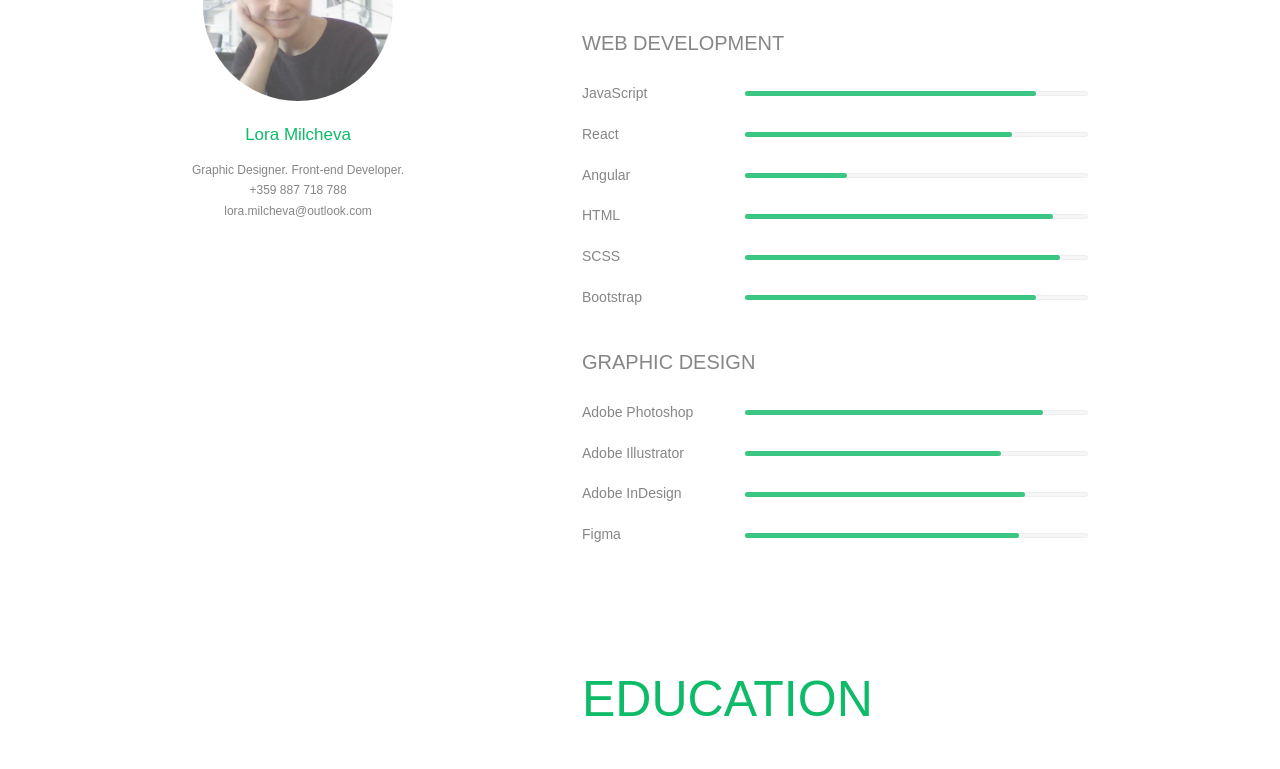
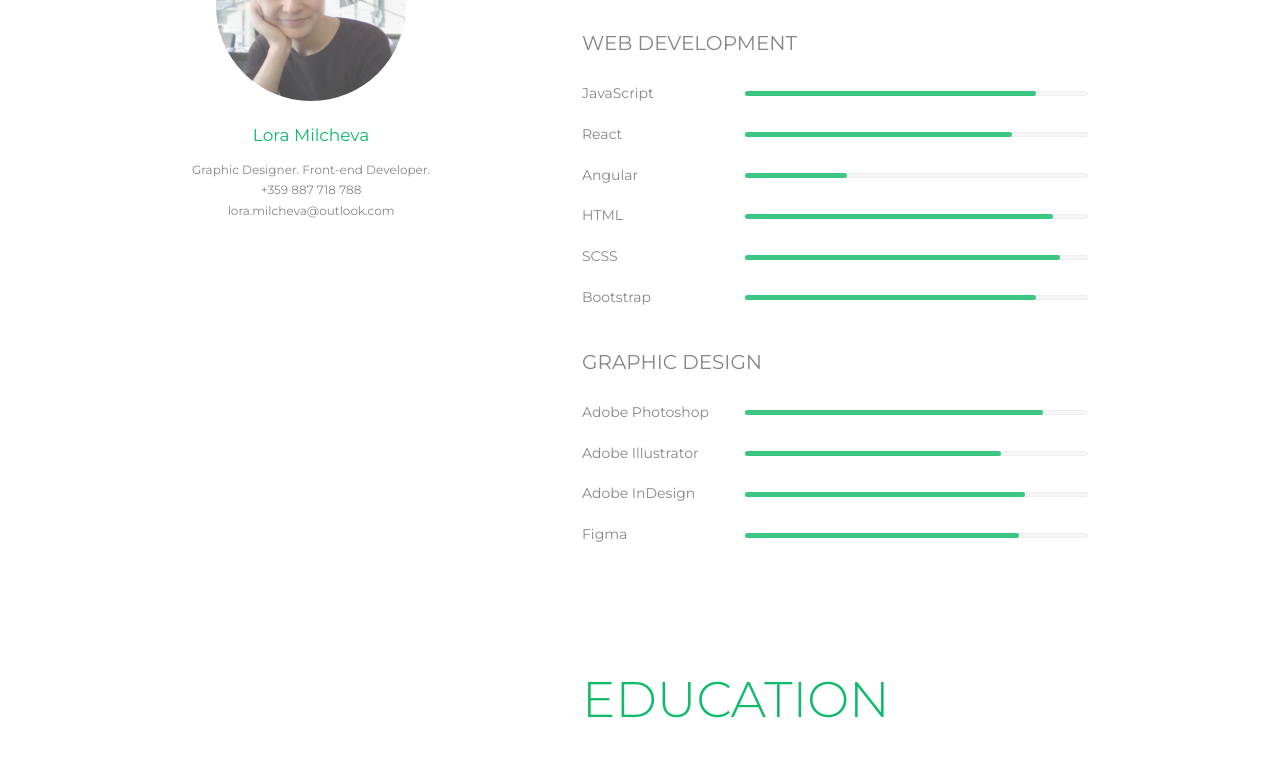
Before and after one commit to lorishte/cv-new, a plain HTML site: page index.html in a window 1280 px wide. Shown: the part 189-958 px from the top of the page. Drawn offline with nearby package versions, Linux system fonts and the light colour scheme.

Commit message:
Montserrat Font Import

```diff
--- a/sass/base/_typography.scss
+++ b/sass/base/_typography.scss
@@ -1,4 +1,4 @@
-@import url('https://fonts.googleapis.com/css2?family=Ubuntu:wght@300;400;500&display=swap');
+@import url('https://fonts.googleapis.com/css2?family=Montserrat:wght@200;300;400;500&family=Ubuntu:wght@400;500&display=swap');
 
 body {
     font-family: "Montserrat", sans-serif;
```
Also changed, not shown: sass/main.css, 1 other file.
